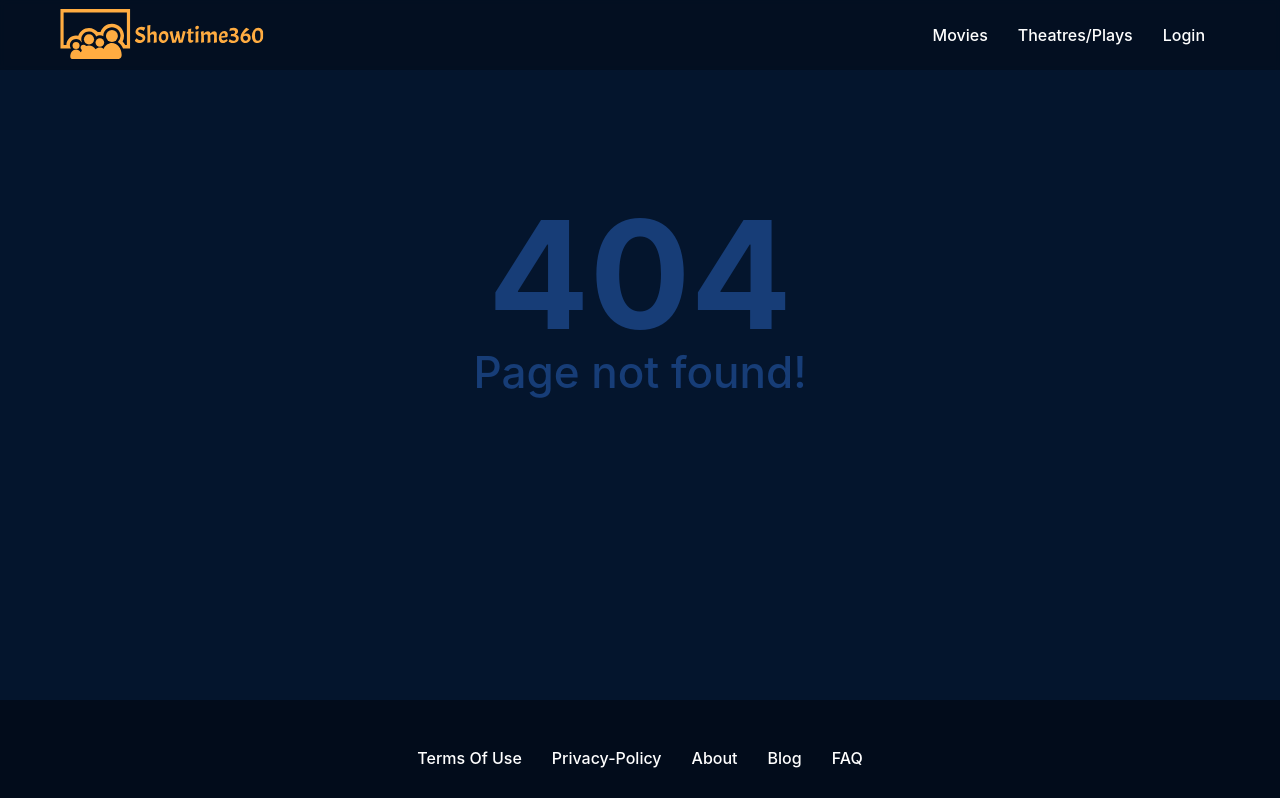
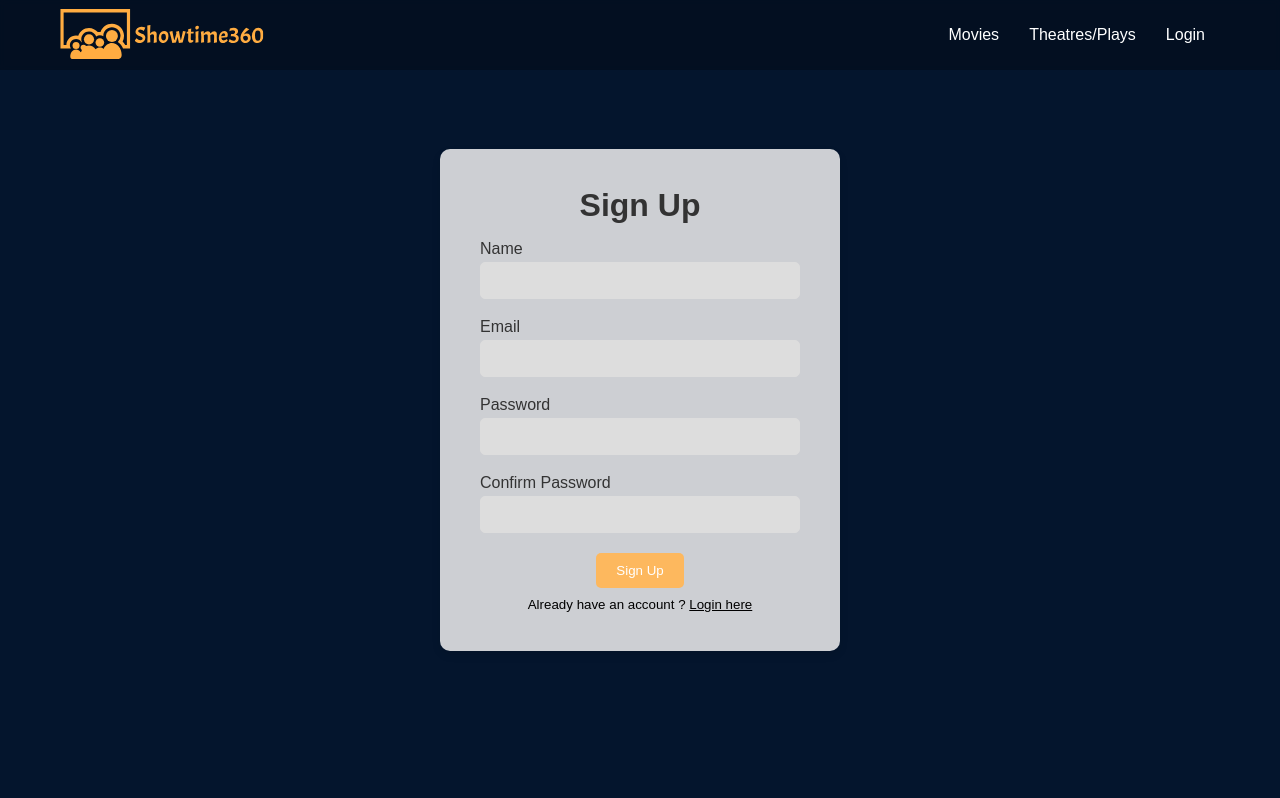
Before and after one commit to sattwikeeg100/Chhobimancha, a React (Vite) app in the folder client/: page /signup in a window 1280 px wide. Shown: the top 798 px of the page. Built offline with nearby package versions, Linux system fonts and the light colour scheme; no server answers.

Commit message:
Login/Signup pages added

```diff
--- a/client/src/App.jsx
+++ b/client/src/App.jsx
@@ -14,6 +14,8 @@ import Explore from "./pages/explore/Explore";
 import PageNotFound from "./pages/404/PageNotFound";
 import ShowList from "./pages/showList/showLists";
 import ShowDetails from "./pages/showDetails/showDetails";
+import Login from "./pages/modals/login/Login";
+import SignUp from "./pages/modals/signup/Signup";
 
 function App() {
     const dispatch = useDispatch();
@@ -67,6 +69,8 @@ function App() {
                 <Route path="/explore/:mediaType" element={<Explore />} />
                 <Route path="/shows" element={<ShowList />} />
                 <Route path="/show/slug" element={<ShowDetails />} />
+                <Route path="/login" element={<Login />} />
+                <Route path="/signup" element={<SignUp />} />
                 <Route path="*" element={<PageNotFound />} />
             </Routes>
             <Footer />
--- a/client/src/components/header/Header.jsx
+++ b/client/src/components/header/Header.jsx
@@ -61,15 +61,6 @@ const Header = () => {
         setShowSearch(false);
     };
 
-    const navigationHandler = (type) => {
-        if (type === "movie") {
-            navigate("/explore/movie");
-        } else {
-            navigate("/explore/tv");
-        }
-        setMobileMenu(false);
-    };
-
     return (
         <header className={`header ${mobileMenu ? "mobileView" : ""} ${show}`}>
             <ContentWrapper>
@@ -79,17 +70,13 @@ const Header = () => {
                 <ul className="menuItems">
                     <li
                         className="menuItem"
-                        onClick={() => navigationHandler("movie")}>
+                        onClick={() => navigate("/explore/movie")}>
                         Movies
                     </li>
-                    <li
-                        className="menuItem"
-                        onClick={() => navigate("/shows")}>
+                    <li className="menuItem" onClick={() => navigate("/shows")}>
                         Theatres/Plays
                     </li>
-                    <li
-                        className="menuItem"
-                        onClick={() => console.log(login)}>
+                    <li className="menuItem" onClick={() => navigate("/login")}>
                         Login
                     </li>
                 </ul>
--- /dev/null
+++ b/client/src/pages/modals/login/Login.jsx
@@ -0,0 +1,55 @@
+// LoginPage.jsx
+import React, { useState } from "react";
+import { useNavigate } from "react-router-dom";
+import "./style.scss";
+
+const Login = () => {
+    const [email, setEmail] = useState("");
+    const [password, setPassword] = useState("");
+    const navigate = useNavigate();
+    const handleSubmit = (e) => {
+        e.preventDefault();
+        // Implement login logic here
+    };
+
+    return (
+        <div className="login-page">
+            <div className="login-container">
+                <h1>Login</h1>
+                <form onSubmit={handleSubmit}>
+                    <div className="input-group">
+                        <label htmlFor="email">Email</label>
+                        <input
+                            type="email"
+                            id="email"
+                            value={email}
+                            onChange={(e) => setEmail(e.target.value)}
+                            required
+                        />
+                    </div>
+                    <div className="input-group">
+                        <label htmlFor="password">Password</label>
+                        <input
+                            type="password"
+                            id="password"
+                            value={password}
+                            onChange={(e) => setPassword(e.target.value)}
+                            required
+                        />
+                    </div>
+                    <button type="submit" className="login-button">
+                        Login
+                    </button>
+                </form>
+                <p>
+                    Don't have an account ?{" "}
+                    <a onClick={() => navigate("/signup")}>
+                        <u>Register Now</u>
+                    </a>
+                </p>
+            </div>
+        </div>
+    );
+};
+
+export default Login;
--- /dev/null
+++ b/client/src/pages/modals/login/style.scss
@@ -0,0 +1,74 @@
+// LoginPage.scss
+body {
+    margin: 0;
+    font-family: Arial, sans-serif;
+    background-color: #f5f5f5b9;
+}
+
+.login-page {
+    display: flex;
+    justify-content: center;
+    align-items: center;
+    height: 100vh;
+}
+
+.login-container {
+    background-color: #f5f5f5d5;
+    padding: 40px;
+    border-radius: 10px;
+    box-shadow: 0 4px 8px rgba(0, 0, 0, 0.1);
+    width: 100%;
+    max-width: 400px;
+    text-align: center;
+}
+
+.login-container h1 {
+    margin-bottom: 20px;
+    color: #333;
+}
+
+.input-group {
+    margin-bottom: 20px;
+    text-align: left;
+}
+
+.input-group label {
+    display: block;
+    margin-bottom: 5px;
+    color: #333;
+}
+
+.input-group input {
+    width: 100%;
+    padding: 10px;
+    background-color: #ddd;
+    border: 2px solid #ddd;
+    border-radius: 5px;
+    box-sizing: border-box;
+}
+
+.input-group input:focus {
+    border-color: #fdb85e;
+    outline: none;
+}
+
+.login-button {
+    background-color: #fdb85e;
+    color: #fff;
+    font-weight: bold;
+    padding: 10px 20px;
+    border: none;
+    border-radius: 5px;
+    cursor: pointer;
+    transition: background-color 0.3s ease;
+}
+
+.login-button:hover {
+    background-color: #e0a14b;
+}
+
+p {
+    margin-top: 10px;
+    font-size: smaller;
+    cursor: pointer;
+}
--- /dev/null
+++ b/client/src/pages/modals/signup/Signup.jsx
@@ -0,0 +1,84 @@
+// SignUpPage.jsx
+import React, { useState } from "react";
+import { useNavigate } from "react-router-dom";
+import "./style.scss";
+
+const SignUp = () => {
+    const [name, setName] = useState("");
+    const [email, setEmail] = useState("");
+    const [password, setPassword] = useState("");
+    const [confirmPassword, setConfirmPassword] = useState("");
+    const navigate = useNavigate();
+
+    const handleSubmit = (e) => {
+        e.preventDefault();
+        if (password !== confirmPassword) {
+            alert("Passwords do not match");
+            return;
+        }
+        // Implement sign-up logic here
+    };
+
+    return (
+        <div className="sign-up-page">
+            <div className="sign-up-container">
+                <h1>Sign Up</h1>
+                <form onSubmit={handleSubmit}>
+                    <div className="input-group">
+                        <label htmlFor="name">Name</label>
+                        <input
+                            type="text"
+                            id="name"
+                            value={name}
+                            onChange={(e) => setName(e.target.value)}
+                            required
+                        />
+                    </div>
+                    <div className="input-group">
+                        <label htmlFor="email">Email</label>
+                        <input
+                            type="email"
+                            id="email"
+                            value={email}
+                            onChange={(e) => setEmail(e.target.value)}
+                            required
+                        />
+                    </div>
+                    <div className="input-group">
+                        <label htmlFor="password">Password</label>
+                        <input
+                            type="password"
+                            id="password"
+                            value={password}
+                            onChange={(e) => setPassword(e.target.value)}
+                            required
+                        />
+                    </div>
+                    <div className="input-group">
+                        <label htmlFor="confirm-password">
+                            Confirm Password
+                        </label>
+                        <input
+                            type="password"
+                            id="confirm-password"
+                            value={confirmPassword}
+                            onChange={(e) => setConfirmPassword(e.target.value)}
+                            required
+                        />
+                    </div>
+                    <button type="submit" className="sign-up-button">
+                        Sign Up
+                    </button>
+                </form>
+                <p>
+                    Already have an account ?{" "}
+                    <a onClick={() => navigate("/login")}>
+                        <u>Login here</u>
+                    </a>
+                </p>
+            </div>
+        </div>
+    );
+};
+
+export default SignUp;
--- /dev/null
+++ b/client/src/pages/modals/signup/style.scss
@@ -0,0 +1,73 @@
+// SignUpPage.scss
+body {
+    margin: 0;
+    font-family: Arial, sans-serif;
+    background-color: #f5f5f5b9;
+}
+
+.sign-up-page {
+    display: flex;
+    justify-content: center;
+    align-items: center;
+    height: 100vh;
+}
+
+.sign-up-container {
+    background-color: #f5f5f5d5;
+    padding: 40px;
+    border-radius: 10px;
+    box-shadow: 0 4px 8px rgba(0, 0, 0, 0.1);
+    width: 100%;
+    max-width: 400px;
+    text-align: center;
+}
+
+.sign-up-container h1 {
+    margin-bottom: 20px;
+    color: #333;
+}
+
+.input-group {
+    margin-bottom: 20px;
+    text-align: left;
+}
+
+.input-group label {
+    display: block;
+    margin-bottom: 5px;
+    color: #333;
+}
+
+.input-group input {
+    width: 100%;
+    padding: 10px;
+    background-color: #ddd;
+    border: 1px solid #ddd;
+    border-radius: 5px;
+    box-sizing: border-box;
+}
+
+.input-group input:focus {
+    border-color: #fdb85e;
+    outline: none;
+}
+
+.sign-up-button {
+    background-color: #fdb85e;
+    color: #fff;
+    padding: 10px 20px;
+    border: none;
+    border-radius: 5px;
+    cursor: pointer;
+    transition: background-color 0.3s ease;
+}
+
+.sign-up-button:hover {
+    background-color: #e0a14b;
+}
+
+p {
+    margin-top: 10px;
+    font-size: smaller;
+    cursor: pointer;
+}
```
